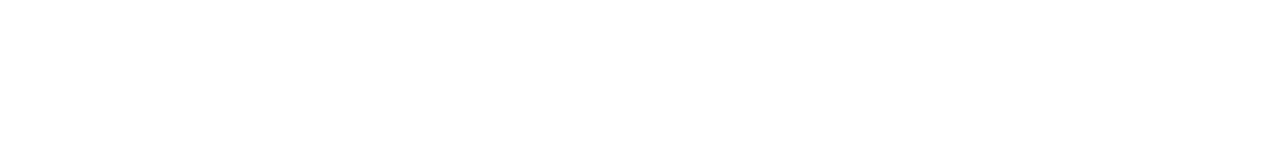
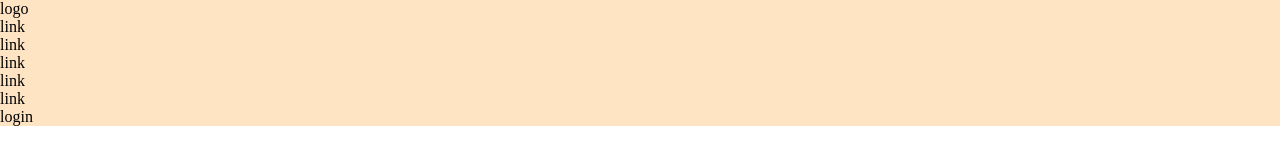
Before and after one commit to EnricoClem/htmlcss-struttura-discord, a plain HTML site: page index.html in a window 1280 px wide. Drawn offline with Linux system fonts and the light colour scheme.

Commit message:
ADD - header html structure

```diff
--- a/app.css
+++ b/app.css
@@ -7,3 +7,11 @@
 ul, ol, menu {
     list-style: none;
 }
+
+.container {
+    max-width: 800px;
+}
+
+header {
+    background-color: bisque;
+}
--- a/index.html
+++ b/index.html
@@ -11,7 +11,21 @@
     <!-- Barra header con logo, link e login -->
     <header>
         <section>
-
+            <div class="container">
+                <ul class="row">
+                    <li class="col-head-left">logo</li>
+                    <li class="col-head-center">
+                        <li>link</li>
+                        <li>link</li>
+                        <li>link</li>
+                        <li>link</li>
+                        <li>link</li>
+                    </li>
+                    <li class="col-head-right">
+                        login
+                    </li>
+                </ul>
+            </div>
         </section>
     </header>
 
```
